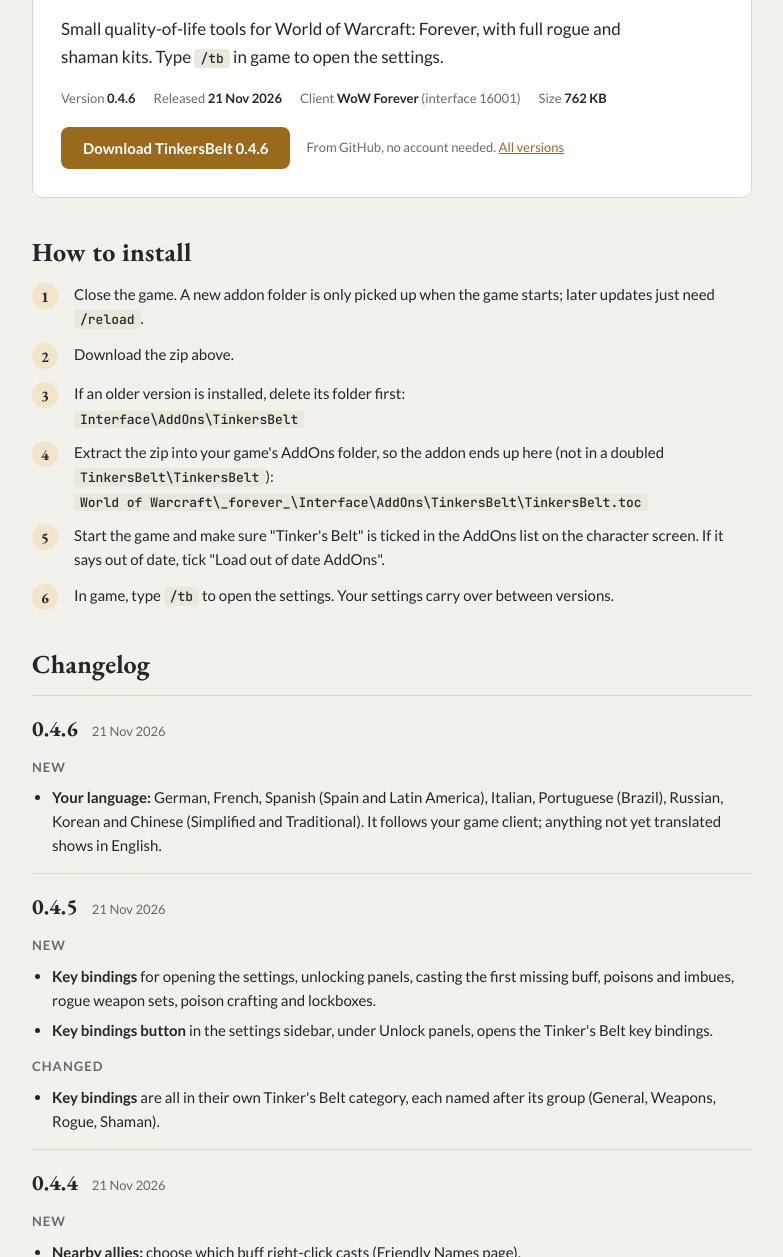
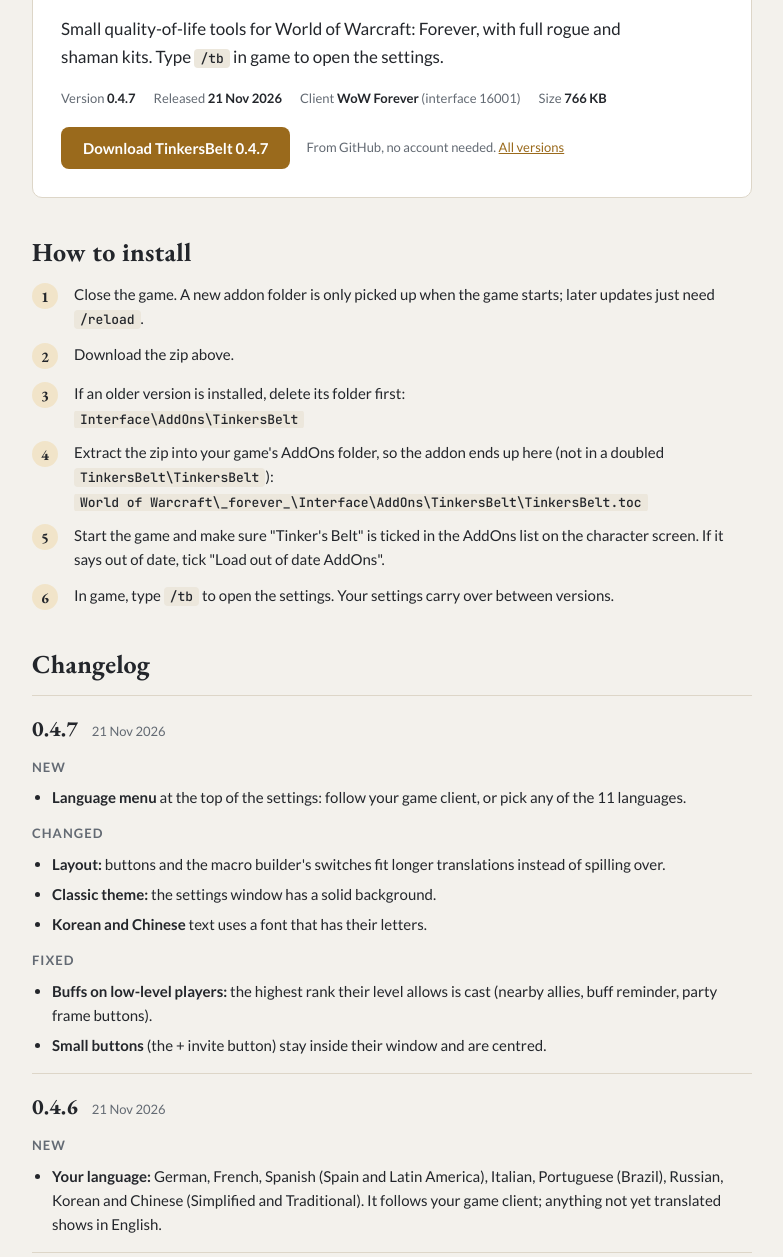
Before and after one commit to dpws/TinkersBelt, a plain HTML site: page docs/release/index.html in a window 1280 px wide. Shown: the part 521-1778 px from the top of the page, without its empty margins (248-1031 px from the left). Drawn offline with nearby package versions, Linux system fonts and the light colour scheme.

Commit message:
docs: release page v0.4.7
Co-Authored-By: Claude Opus 5.5 <noreply@anthropic.com>

```diff
--- a/docs/release/index.html
+++ b/docs/release/index.html
@@ -66,13 +66,13 @@ ol.steps li::before { content: counter(s); font: 700 15px var(--display); width:
     <h1 class="sr">Tinker's Belt</h1>
     <p class="lead">Small quality-of-life tools for World of Warcraft: Forever, with full rogue and shaman kits. Type <code>/tb</code> in game to open the settings.</p>
     <div class="meta">
-      <span>Version <b id="ver">0.4.6</b></span>
+      <span>Version <b id="ver">0.4.7</b></span>
       <span>Released <b>21 Nov 2026</b></span>
       <span>Client <b>WoW Forever</b> (interface 16001)</span>
-      <span>Size <b>762 KB</b></span>
+      <span>Size <b>766 KB</b></span>
     </div>
     <div class="get">
-      <a class="dl" href="https://github.com/dpws/TinkersBelt/releases/download/v0.4.6/TinkersBelt-v0.4.6-forever.zip" target="_blank" rel="noopener">Download TinkersBelt 0.4.6</a>
+      <a class="dl" href="https://github.com/dpws/TinkersBelt/releases/download/v0.4.7/TinkersBelt-v0.4.7-forever.zip" target="_blank" rel="noopener">Download TinkersBelt 0.4.7</a>
       <span class="status">From GitHub, no account needed. <a href="https://github.com/dpws/TinkersBelt/releases" target="_blank" rel="noopener">All versions</a></span>
     </div>
   </div>
@@ -92,6 +92,30 @@ ol.steps li::before { content: counter(s); font: 700 15px var(--display); width:
 
   <section aria-labelledby="changes">
     <h2 id="changes">Changelog</h2>
+    <article class="release">
+      <header><strong>0.4.7</strong><span>21 Nov 2026</span></header>
+      <div class="group">
+        <h3>New</h3>
+        <ul>
+          <li><b>Language menu</b> at the top of the settings: follow your game client, or pick any of the 11 languages.</li>
+        </ul>
+      </div>
+      <div class="group">
+        <h3>Changed</h3>
+        <ul>
+          <li><b>Layout:</b> buttons and the macro builder's switches fit longer translations instead of spilling over.</li>
+          <li><b>Classic theme:</b> the settings window has a solid background.</li>
+          <li><b>Korean and Chinese</b> text uses a font that has their letters.</li>
+        </ul>
+      </div>
+      <div class="group">
+        <h3>Fixed</h3>
+        <ul>
+          <li><b>Buffs on low-level players:</b> the highest rank their level allows is cast (nearby allies, buff reminder, party frame buttons).</li>
+          <li><b>Small buttons</b> (the + invite button) stay inside their window and are centred.</li>
+        </ul>
+      </div>
+    </article>
     <article class="release">
       <header><strong>0.4.6</strong><span>21 Nov 2026</span></header>
       <div class="group">
```
